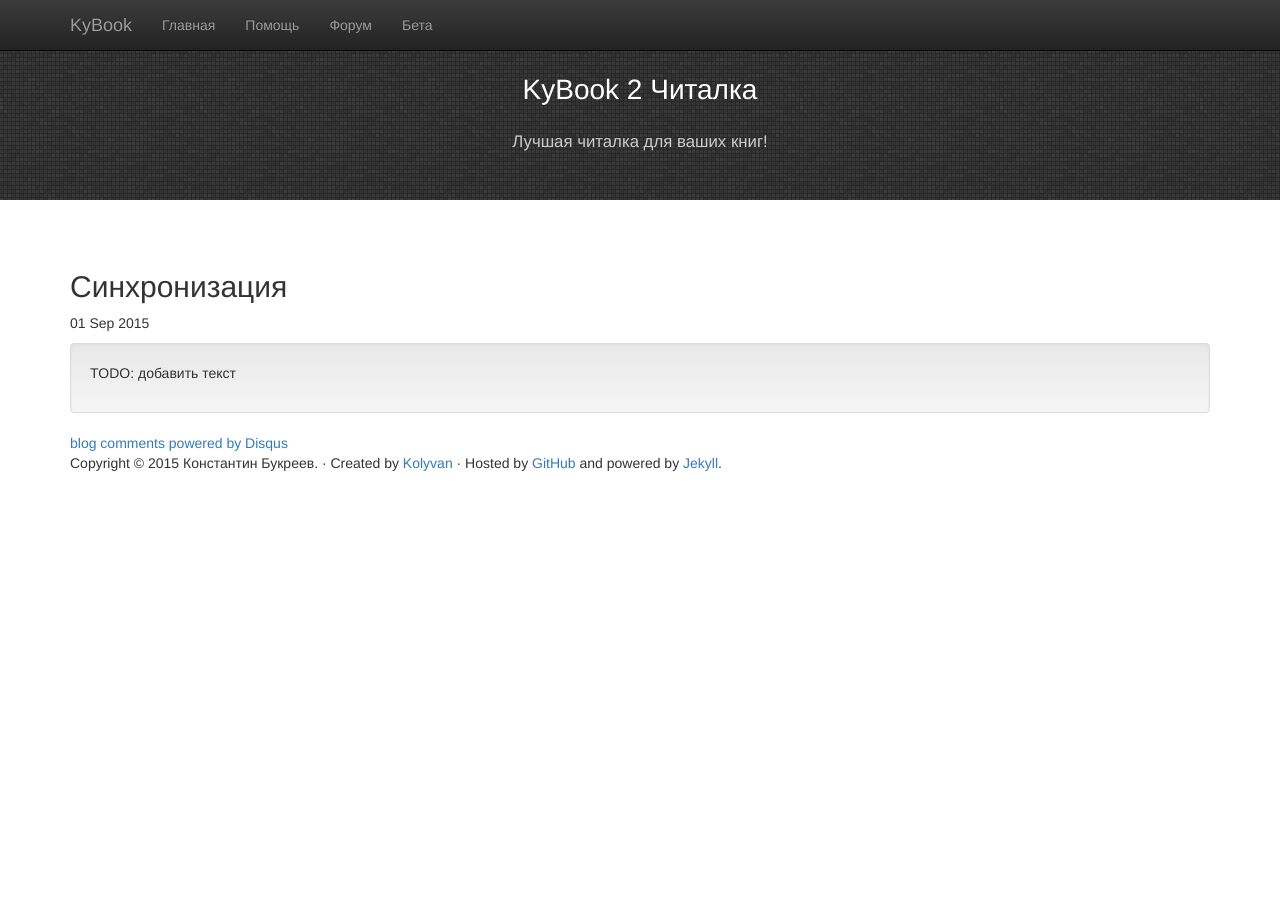
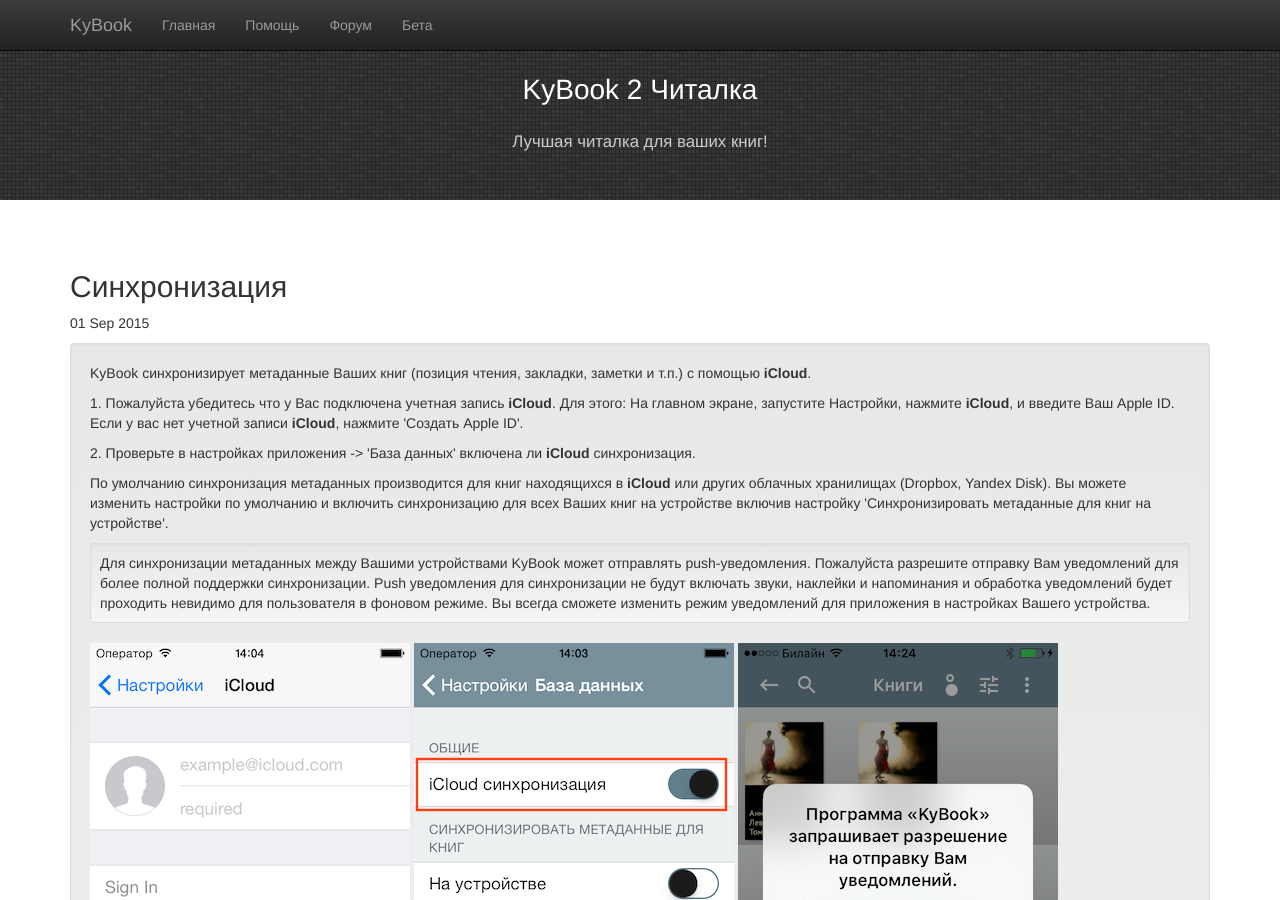
Before and after one commit to kolyvan/kybook-reader.com, a Jekyll site: the page built from faq/ru/_posts/2015-09-01-sync.html, in a window 1280 px wide and 900 px high. Built offline with Jekyll 4.4.1, drawn with Linux system fonts in a browser that asks for light colours; nearby versions of some CDN libraries; comment, search, counter and statistics services are not loaded.

Commit message:
add the post /faq/ru/syncronization

```diff
--- a/faq/ru/_posts/2015-09-01-sync.html
+++ b/faq/ru/_posts/2015-09-01-sync.html
@@ -1,9 +1,20 @@
 ---
 layout: kybook_post-ru
 title: Синхронизация
-preview: Использование iCloud для синхронизации метаданных книг
+preview: Настройка синхронизации метаданных книг
 ---
 
 <div>
-	<p>TODO: добавить текст</p>
+	<p>KyBook синхронизирует метаданные Ваших книг (позиция чтения, закладки, заметки и т.п.) с помощью <strong>iCloud</strong>.</p>
+	<p>1. Пожалуйста убедитесь что у Вас подключена учетная запись <strong>iCloud</strong>. Для этого: На главном экране, запустите Настройки, нажмите <strong>iCloud</strong>, и введите Ваш Apple ID. Если у вас нет учетной записи <strong>iCloud</strong>, нажмите 'Cоздать Apple ID'.</p>
+	<p>2. Проверьте в настройках приложения -> 'База данных' включена ли <strong>iCloud</strong> синхронизация.</p>
+	<p>По умолчанию синхронизация метаданных производится для книг находящихся в <strong>iCloud</strong> или других облачных хранилищах (Dropbox, Yandex Disk). Вы можете изменить настройки по умолчанию и включить синхронизацию для всех Ваших книг на устройстве включив настройку 'Синхронизировать метаданные для книг на устройстве'.</p>
+	<p class="well well-sm">Для синхронизации метаданных между Вашими устройствами KyBook может отправлять push-уведомления. Пожалуйста разрешите отправку Вам уведомлений для более полной поддержки синхронизации. Push уведомления для синхронизации не будут включать звуки, наклейки и напоминания и обработка уведомлений будет проходить невидимо для пользователя в фоновом режиме. Вы всегда сможете изменить режим уведомлений для приложения в настройках Вашего устройства.</p>
 </div>
+
+<div>
+<img src="/assets/faq/2015-09-01-sync-icloud-settings.png">
+<img src="/assets/faq/2015-09-01-sync-kybook-icloud-sync.png">
+<img src="/assets/faq/2015-09-01-sync-kybook-ask-push.png">
+<img src="/assets/faq/2015-09-01-sync-kybook-push-settings.png">
+</div>
```
Also changed, not shown: faq/en/_posts/2015-09-01-sync.html (deleted, +0 -9 lines), assets/faq/2015-09-01-sync-icloud-settings.png (added), assets/faq/2015-09-01-sync-kybook-ask-push.png (added), assets/faq/2015-09-01-sync-kybook-icloud-sync.png (added), assets/faq/2015-09-01-sync-kybook-push-settings.png (added), 1 other file.
